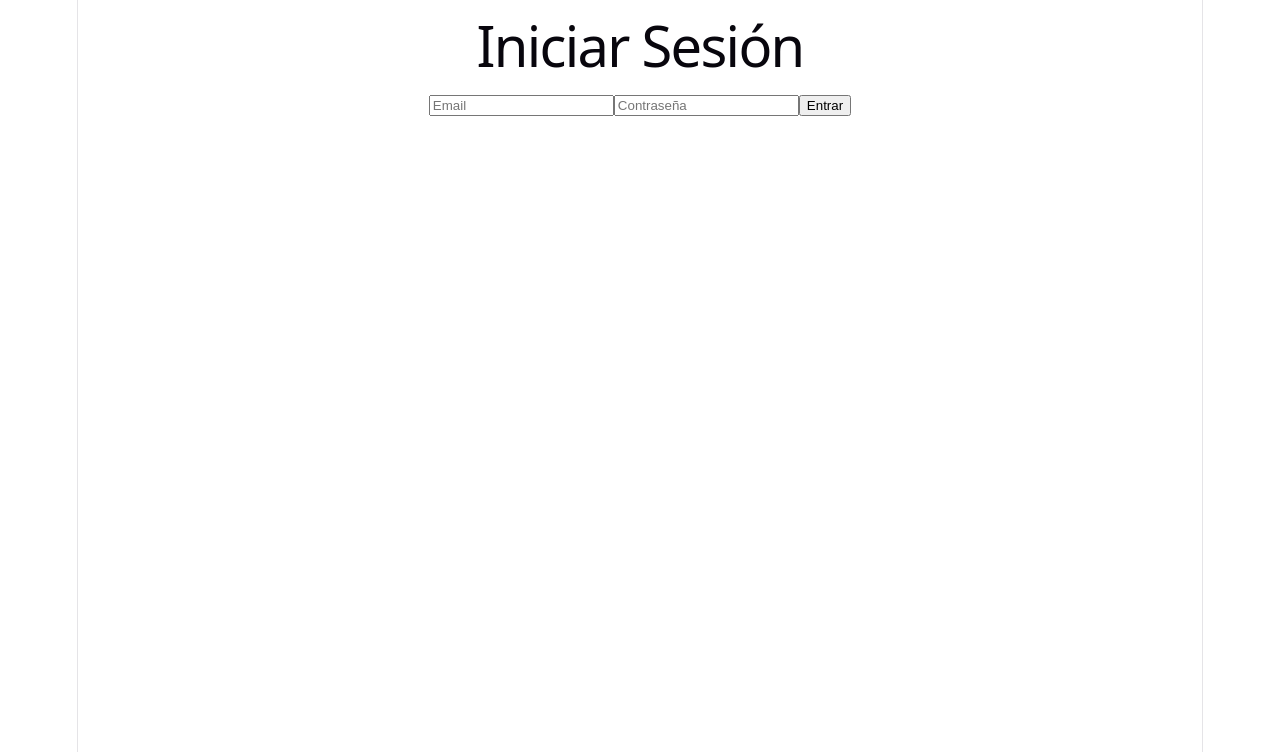
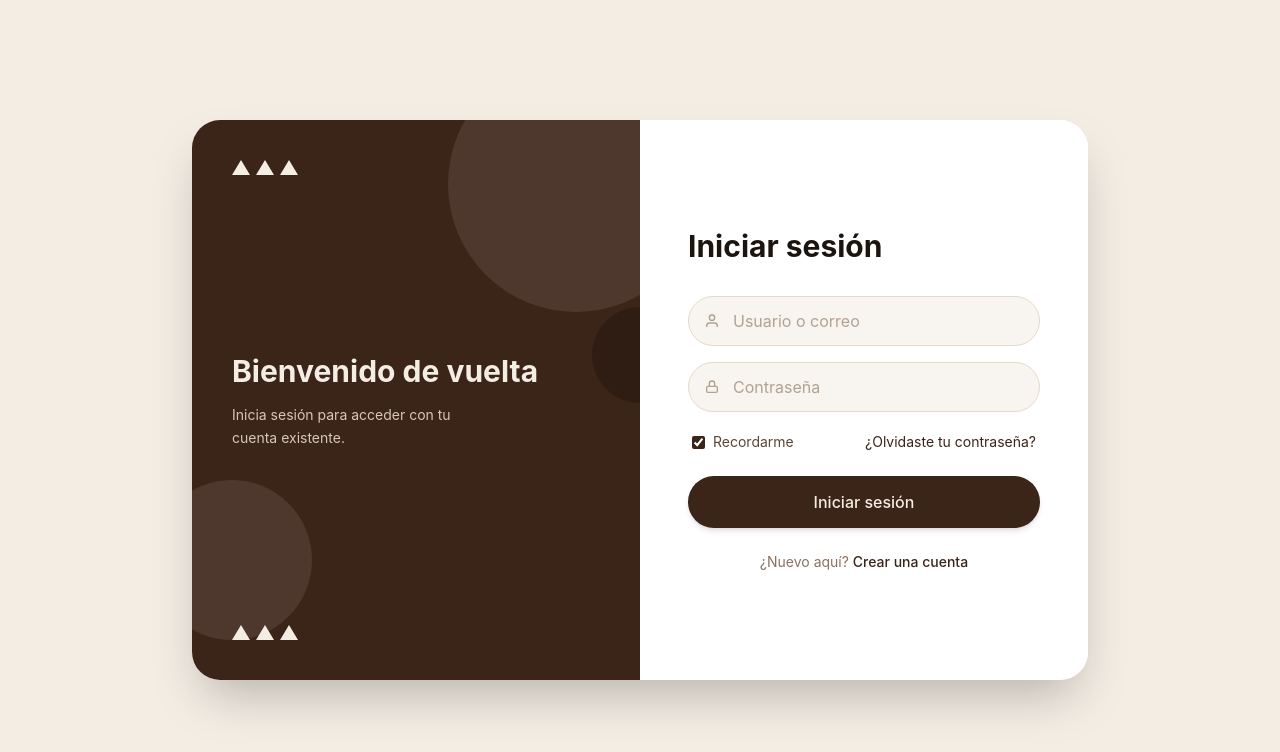
Before and after one commit to JPAGEPROJECTS/StockFlow, a React (Vite) app: page /login in a window 1280 px wide. Shown: the top 752 px of the page. Built offline with nearby package versions, Linux system fonts and the light colour scheme; no server answers.

Commit message:
Se agregan cambios en los estilos

```diff
--- a/src/index.css
+++ b/src/index.css
@@ -1,111 +1 @@
-:root {
-  --text: #6b6375;
-  --text-h: #08060d;
-  --bg: #fff;
-  --border: #e5e4e7;
-  --code-bg: #f4f3ec;
-  --accent: #aa3bff;
-  --accent-bg: rgba(170, 59, 255, 0.1);
-  --accent-border: rgba(170, 59, 255, 0.5);
-  --social-bg: rgba(244, 243, 236, 0.5);
-  --shadow:
-    rgba(0, 0, 0, 0.1) 0 10px 15px -3px, rgba(0, 0, 0, 0.05) 0 4px 6px -2px;
-
-  --sans: system-ui, 'Segoe UI', Roboto, sans-serif;
-  --heading: system-ui, 'Segoe UI', Roboto, sans-serif;
-  --mono: ui-monospace, Consolas, monospace;
-
-  font: 18px/145% var(--sans);
-  letter-spacing: 0.18px;
-  color-scheme: light dark;
-  color: var(--text);
-  background: var(--bg);
-  font-synthesis: none;
-  text-rendering: optimizeLegibility;
-  -webkit-font-smoothing: antialiased;
-  -moz-osx-font-smoothing: grayscale;
-
-  @media (max-width: 1024px) {
-    font-size: 16px;
-  }
-}
-
-@media (prefers-color-scheme: dark) {
-  :root {
-    --text: #9ca3af;
-    --text-h: #f3f4f6;
-    --bg: #16171d;
-    --border: #2e303a;
-    --code-bg: #1f2028;
-    --accent: #c084fc;
-    --accent-bg: rgba(192, 132, 252, 0.15);
-    --accent-border: rgba(192, 132, 252, 0.5);
-    --social-bg: rgba(47, 48, 58, 0.5);
-    --shadow:
-      rgba(0, 0, 0, 0.4) 0 10px 15px -3px, rgba(0, 0, 0, 0.25) 0 4px 6px -2px;
-  }
-
-  #social .button-icon {
-    filter: invert(1) brightness(2);
-  }
-}
-
-body {
-  margin: 0;
-}
-
-#root {
-  width: 1126px;
-  max-width: 100%;
-  margin: 0 auto;
-  text-align: center;
-  border-inline: 1px solid var(--border);
-  min-height: 100svh;
-  display: flex;
-  flex-direction: column;
-  box-sizing: border-box;
-}
-
-h1,
-h2 {
-  font-family: var(--heading);
-  font-weight: 500;
-  color: var(--text-h);
-}
-
-h1 {
-  font-size: 56px;
-  letter-spacing: -1.68px;
-  margin: 32px 0;
-  @media (max-width: 1024px) {
-    font-size: 36px;
-    margin: 20px 0;
-  }
-}
-h2 {
-  font-size: 24px;
-  line-height: 118%;
-  letter-spacing: -0.24px;
-  margin: 0 0 8px;
-  @media (max-width: 1024px) {
-    font-size: 20px;
-  }
-}
-p {
-  margin: 0;
-}
-
-code,
-.counter {
-  font-family: var(--mono);
-  display: inline-flex;
-  border-radius: 4px;
-  color: var(--text-h);
-}
-
-code {
-  font-size: 15px;
-  line-height: 135%;
-  padding: 4px 8px;
-  background: var(--code-bg);
-}
+@import "tailwindcss";
--- a/src/pages/Login.jsx
+++ b/src/pages/Login.jsx
@@ -4,36 +4,143 @@ import { useAuth } from '../context/AuthContext'
 export default function Login() {
   const [email, setEmail] = useState('')
   const [password, setPassword] = useState('')
+  const [recordar, setRecordar] = useState(true)
+  const [error, setError] = useState('')
+  const [cargando, setCargando] = useState(false)
   const { login } = useAuth()
 
   const handleSubmit = async (e) => {
     e.preventDefault()
+    setError('')
+    setCargando(true)
     const { error } = await login(email, password)
-    if (error) alert(error.message)
+    if (error) setError(error.message)
+    setCargando(false)
   }
 
   return (
-    <div className="flex justify-center items-center min-h-screen bg-gray-100">
-      <form onSubmit={handleSubmit} className="p-6 bg-white rounded shadow-md w-80 space-y-4">
-        <h1 className="text-xl font-bold text-center">Iniciar Sesión</h1>
+    <div className="min-h-screen flex items-center justify-center bg-[#F4EDE4] p-4">
+      <div className="w-full max-w-4xl bg-white rounded-[28px] shadow-2xl overflow-hidden flex flex-col md:flex-row min-h-[560px]">
+
+        {/* Panel izquierdo — decorativo, chocolate */}
+        <div className="relative md:w-1/2 bg-[#3B2418] p-10 flex flex-col justify-between overflow-hidden">
+
+          {/* Formas decorativas en tonos crema translúcidos */}
+          <div className="absolute -top-16 -right-16 w-64 h-64 bg-[#F4EDE4]/10 rounded-full"></div>
+          <div className="absolute bottom-10 -left-10 w-40 h-40 bg-[#F4EDE4]/10 rounded-full"></div>
+          <div className="absolute top-1/3 right-0 w-24 h-24 bg-black/20 rounded-full translate-x-1/2"></div>
+
+          {/* Triángulos arriba */}
+          <div className="relative z-10 flex gap-1.5">
+            <div className="w-0 h-0 border-l-[9px] border-l-transparent border-r-[9px] border-r-transparent border-b-[15px] border-b-[#F4EDE4]"></div>
+            <div className="w-0 h-0 border-l-[9px] border-l-transparent border-r-[9px] border-r-transparent border-b-[15px] border-b-[#F4EDE4]"></div>
+            <div className="w-0 h-0 border-l-[9px] border-l-transparent border-r-[9px] border-r-transparent border-b-[15px] border-b-[#F4EDE4]"></div>
+          </div>
+
+          {/* Texto central */}
+          <div className="relative z-10">
+            <h1 className="text-[#F4EDE4] text-3xl font-bold leading-snug mb-3">
+              Bienvenido de vuelta
+            </h1>
+            <p className="text-[#D8C7B8] text-sm leading-relaxed max-w-[30ch]">
+              Inicia sesión para acceder con tu cuenta existente.
+            </p>
+          </div>
+
+          {/* Triángulos abajo */}
+          <div className="relative z-10 flex gap-1.5">
+            <div className="w-0 h-0 border-l-[9px] border-l-transparent border-r-[9px] border-r-transparent border-b-[15px] border-b-[#F4EDE4]"></div>
+            <div className="w-0 h-0 border-l-[9px] border-l-transparent border-r-[9px] border-r-transparent border-b-[15px] border-b-[#F4EDE4]"></div>
+            <div className="w-0 h-0 border-l-[9px] border-l-transparent border-r-[9px] border-r-transparent border-b-[15px] border-b-[#F4EDE4]"></div>
+          </div>
+        </div>
+
+        {/* Panel derecho — formulario */}
+        <div className="md:w-1/2 bg-white p-10 md:p-12 flex flex-col justify-center">
+          <h2 className="text-[#1C140F] text-3xl font-bold mb-8">
+            Iniciar sesión
+          </h2>
+
+          {error && (
+            <div className="mb-4 text-sm text-[#3B2418] bg-[#F4EDE4] border border-[#3B2418]/20 rounded-lg px-4 py-3">
+              {error}
+            </div>
+          )}
+
+          <form onSubmit={handleSubmit} className="space-y-4">
+            {/* Usuario / email con ícono */}
+            <div className="relative">
+              <span className="absolute left-4 top-1/2 -translate-y-1/2 text-[#B3A192]">
+                <svg width="16" height="16" viewBox="0 0 24 24" fill="none" stroke="currentColor" strokeWidth="2">
+                  <path d="M20 21v-2a4 4 0 0 0-4-4H8a4 4 0 0 0-4 4v2" />
+                  <circle cx="12" cy="7" r="4" />
+                </svg>
+              </span>
               <input
                 type="email"
-          placeholder="Email"
+                placeholder="Usuario o correo"
                 value={email}
                 onChange={e => setEmail(e.target.value)}
-          className="border p-2 w-full rounded"
+                required
+                className="w-full bg-[#F4EDE4]/60 border border-[#E4D9CB] rounded-full pl-11 pr-4 py-3
+                  text-[#1C140F] placeholder:text-[#B3A192] focus:outline-none focus:ring-2
+                  focus:ring-[#3B2418]/30 focus:border-[#3B2418] transition"
               />
+            </div>
+
+            {/* Contraseña con ícono */}
+            <div className="relative">
+              <span className="absolute left-4 top-1/2 -translate-y-1/2 text-[#B3A192]">
+                <svg width="16" height="16" viewBox="0 0 24 24" fill="none" stroke="currentColor" strokeWidth="2">
+                  <rect x="4" y="11" width="16" height="9" rx="2" />
+                  <path d="M8 11V7a4 4 0 0 1 8 0v4" />
+                </svg>
+              </span>
               <input
                 type="password"
                 placeholder="Contraseña"
                 value={password}
                 onChange={e => setPassword(e.target.value)}
-          className="border p-2 w-full rounded"
+                required
+                className="w-full bg-[#F4EDE4]/60 border border-[#E4D9CB] rounded-full pl-11 pr-4 py-3
+                  text-[#1C140F] placeholder:text-[#B3A192] focus:outline-none focus:ring-2
+                  focus:ring-[#3B2418]/30 focus:border-[#3B2418] transition"
               />
-        <button className="bg-blue-600 text-white p-2 w-full rounded hover:bg-blue-700">
-          Entrar
+            </div>
+
+            <div className="flex items-center justify-between text-sm pt-1 px-1">
+              <label className="flex items-center gap-2 text-[#5C4433] cursor-pointer">
+                <input
+                  type="checkbox"
+                  checked={recordar}
+                  onChange={e => setRecordar(e.target.checked)}
+                  className="accent-[#3B2418] rounded"
+                />
+                Recordarme
+              </label>
+              <a href="#" className="text-[#3B2418] hover:underline">
+                ¿Olvidaste tu contraseña?
+              </a>
+            </div>
+
+            <button
+              type="submit"
+              disabled={cargando}
+              className="w-full bg-[#3B2418] text-[#F4EDE4] py-3.5 rounded-full font-medium
+                hover:bg-[#2A1A11] transition disabled:opacity-50 mt-2 shadow-md"
+            >
+              {cargando ? 'Ingresando...' : 'Iniciar sesión'}
             </button>
           </form>
+
+          <p className="text-center text-sm text-[#8A7160] mt-6">
+            ¿Nuevo aquí?{' '}
+            <a href="#" className="text-[#3B2418] font-medium hover:underline">
+              Crear una cuenta
+            </a>
+          </p>
+        </div>
+      </div>
     </div>
   )
 }
```
Lines whose indentation alone changed are shown as unchanged.
